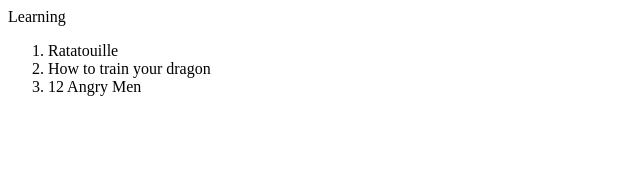
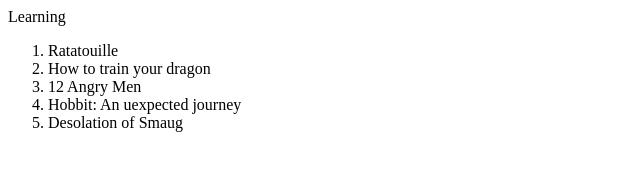
Before and after one commit to JoyMeera/my-first-repo, a plain HTML site: page index.html in a window 1280 px wide. Shown: the whole page, without its empty margins (0-640 px from the left). Drawn offline with Linux system fonts and the light colour scheme.

Commit message:
Add new films

```diff
--- a/index.html
+++ b/index.html
@@ -2,7 +2,7 @@
 <html lang="en">
     <head>
         <meta charst="UTF=8">
-        <meta name="viewport" conten="width=device-width", initial-scale="1.0">
+        <meta name="viewport" content="width=device-width", initial-scale="1.0">
         <titl>Learning</titl>
     </head>
     <body>
@@ -10,6 +10,8 @@
             <li>Ratatouille</li>
             <li>How to train your dragon</li>
             <li>12 Angry Men</li>
+            <li>Hobbit: An uexpected journey</li>
+            <li>Desolation of Smaug</li>
 
         </ol>
     </body>
```
